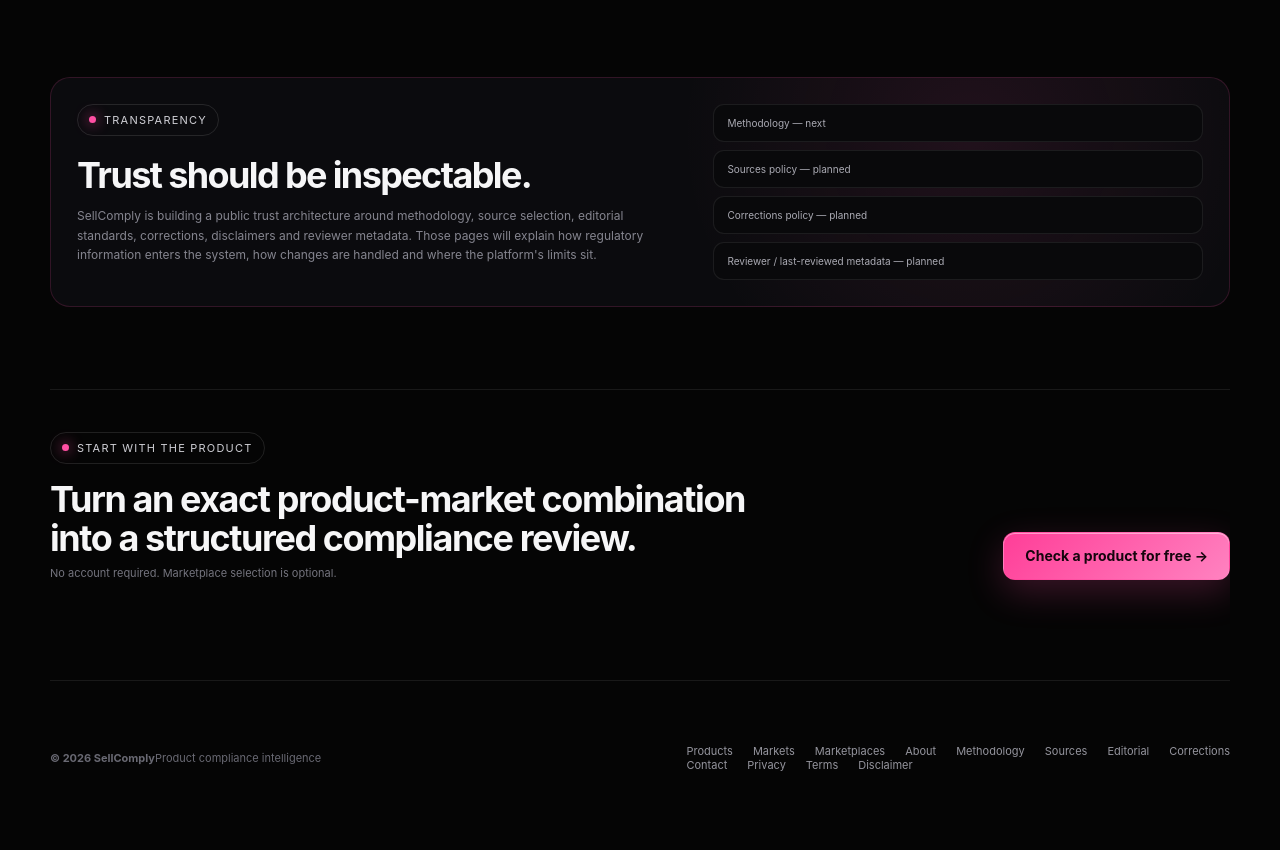
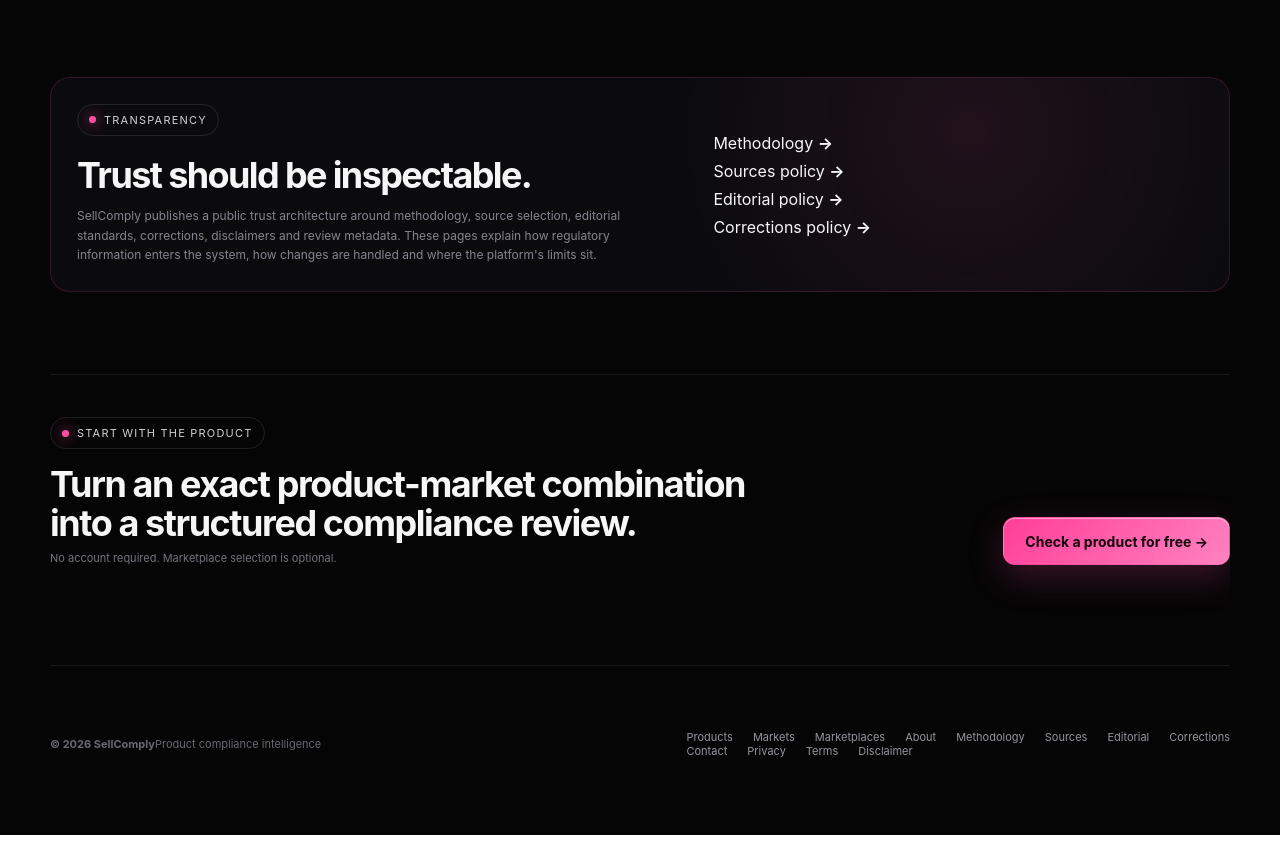
Before and after one commit to SviatF/sell-comply, a Next.js app: page /about in a window 1280 px wide. Shown: the part 2499-3349 px from the top of the page. Built offline with nearby package versions, Linux system fonts and the light colour scheme.

Commit message:
Link completed trust center from About page

```diff
--- a/app/about/page.tsx
+++ b/app/about/page.tsx
@@ -220,17 +220,17 @@
             <span className="seo-kicker"><i /> TRANSPARENCY</span>
             <h2>Trust should be inspectable.</h2>
             <p>
-              SellComply is building a public trust architecture around methodology, source
-              selection, editorial standards, corrections, disclaimers and reviewer metadata.
-              Those pages will explain how regulatory information enters the system, how changes
+              SellComply publishes a public trust architecture around methodology, source
+              selection, editorial standards, corrections, disclaimers and review metadata.
+              These pages explain how regulatory information enters the system, how changes
               are handled and where the platform's limits sit.
             </p>
           </div>
           <div className="trust-transparency-links">
-            <span>Methodology — next</span>
-            <span>Sources policy — planned</span>
-            <span>Corrections policy — planned</span>
-            <span>Reviewer / last-reviewed metadata — planned</span>
+            <Link href="/methodology">Methodology <b>→</b></Link>
+            <Link href="/sources-policy">Sources policy <b>→</b></Link>
+            <Link href="/editorial-policy">Editorial policy <b>→</b></Link>
+            <Link href="/corrections">Corrections policy <b>→</b></Link>
           </div>
         </section>
 
```
